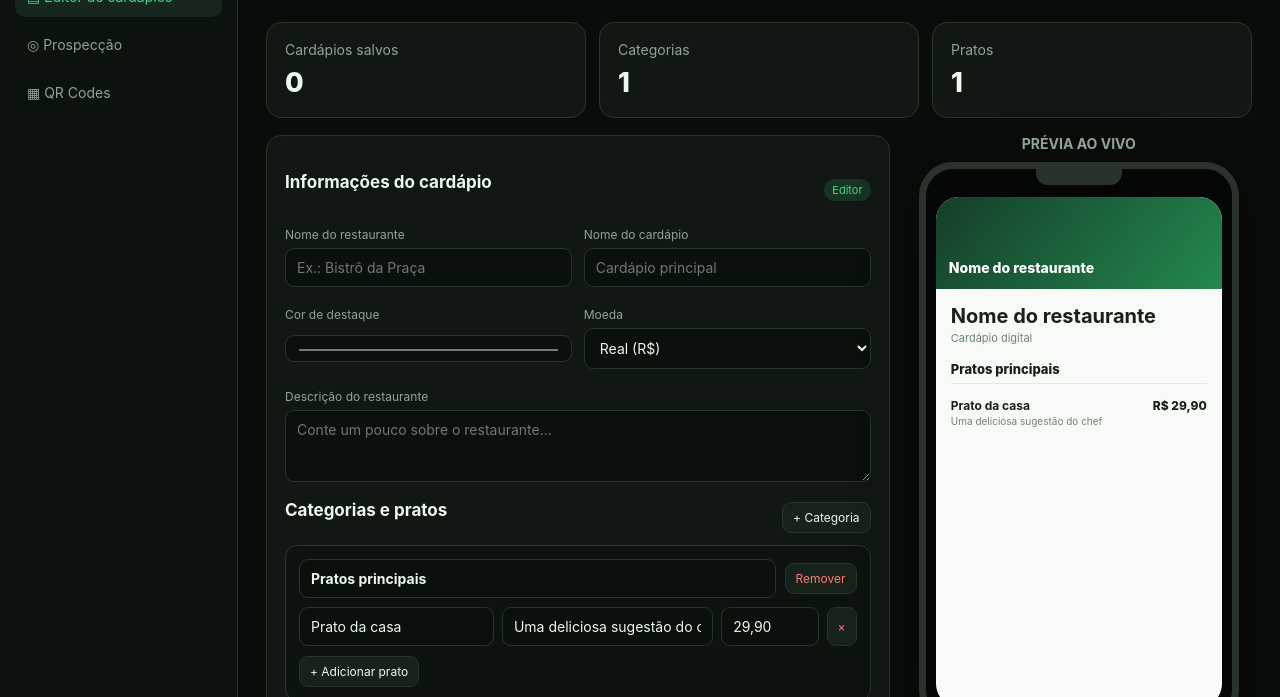
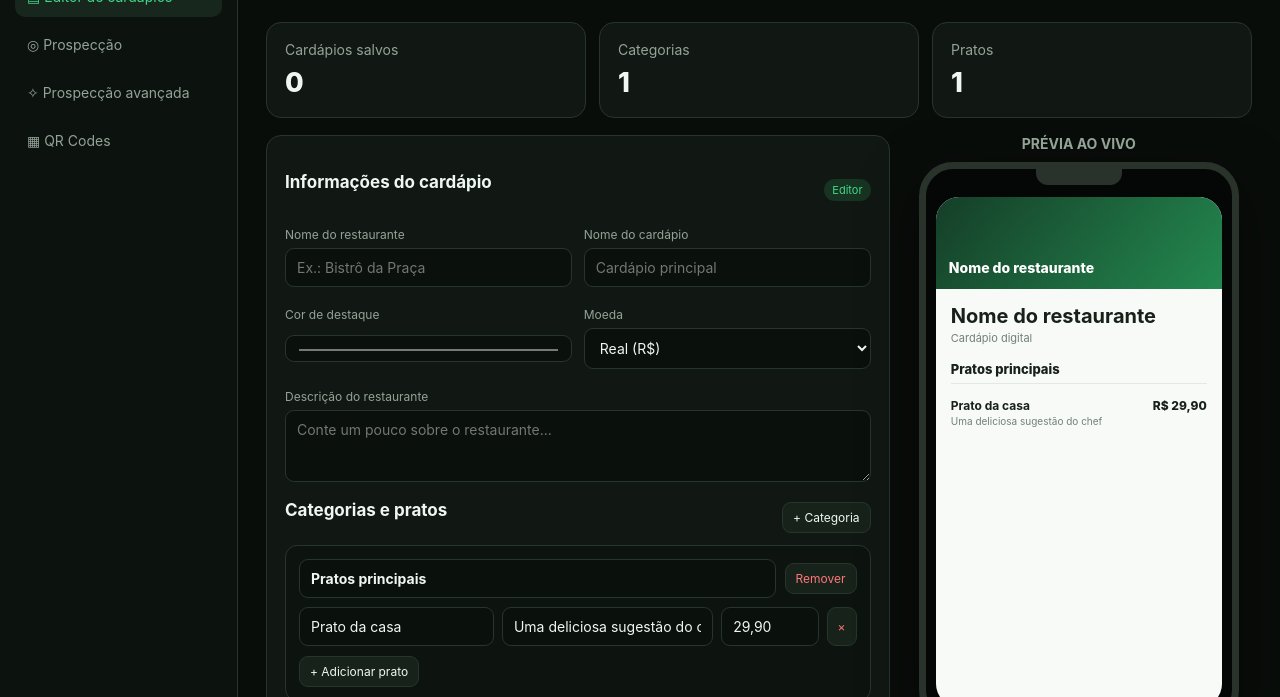
Before and after one commit to icarocc98-hub/Menuradar-ia-2, a plain HTML site: page index.html in a window 1280 px wide. Shown: the part 103-800 px from the top of the page. Drawn offline with Linux system fonts and the light colour scheme.

Commit message:
Link advanced prospecting workspace from main dashboard

```diff
--- a/index.html
+++ b/index.html
@@ -6,7 +6,7 @@
 @media(max-width:980px){.editorgrid{grid-template-columns:1fr}.previewwrap{position:static}.phone{max-width:350px}.sidebar{width:205px}}
 @media(max-width:650px){.app{display:block}.sidebar{width:100%;padding:13px;border:0;border-bottom:1px solid var(--line)}.logo{padding:4px 5px 12px}.nav{display:flex;overflow:auto}.nav button{white-space:nowrap;padding:9px}.sidefoot{display:none}.main{padding:17px}.top{align-items:flex-start}.stats{gap:8px}.panel{padding:14px}.stat{font-size:22px}.fields{grid-template-columns:1fr}.dish{grid-template-columns:1fr 1fr}.dish input:nth-child(2){grid-column:1/2}.dish input:nth-child(3){grid-column:2/3}}
 </style></head>
-<body><div class="app"><aside class="sidebar"><div class="logo">Menu<span>Radar</span> IA</div><nav class="nav" id="nav"><button class="active" data-page="editor">▤ Editor de cardápios</button><button data-page="prospecting">◎ Prospecção</button><button data-page="qrs">▦ QR Codes</button></nav><div class="sidefoot">Painel de gestão • MenuRadar IA</div></aside>
+<body><div class="app"><aside class="sidebar"><div class="logo">Menu<span>Radar</span> IA</div><nav class="nav" id="nav"><button class="active" data-page="editor">▤ Editor de cardápios</button><button data-page="prospecting">◎ Prospecção</button><button onclick="location.href='prospeccao.html'">✧ Prospecção avançada</button><button data-page="qrs">▦ QR Codes</button></nav><div class="sidefoot">Painel de gestão • MenuRadar IA</div></aside>
 <main class="main"><header class="top"><div><div class="kicker">Painel de controle</div><h1 id="pageTitle">Editor de cardápios</h1><div class="muted" id="pageDesc">Gerencie pratos e acompanhe a prévia digital em tempo real.</div></div><span class="badge">● Sistema de demonstração</span></header>
 <section class="page active" id="editor">
 <div class="stats"><div class="panel"><div class="muted">Cardápios salvos</div><div class="stat" id="countMenus">0</div></div><div class="panel"><div class="muted">Categorias</div><div class="stat" id="countCats">1</div></div><div class="panel"><div class="muted">Pratos</div><div class="stat" id="countDishes">0</div></div></div>
```
